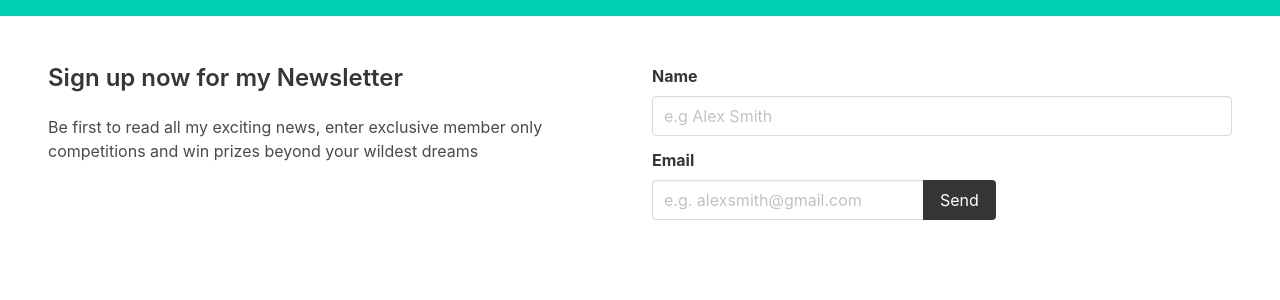
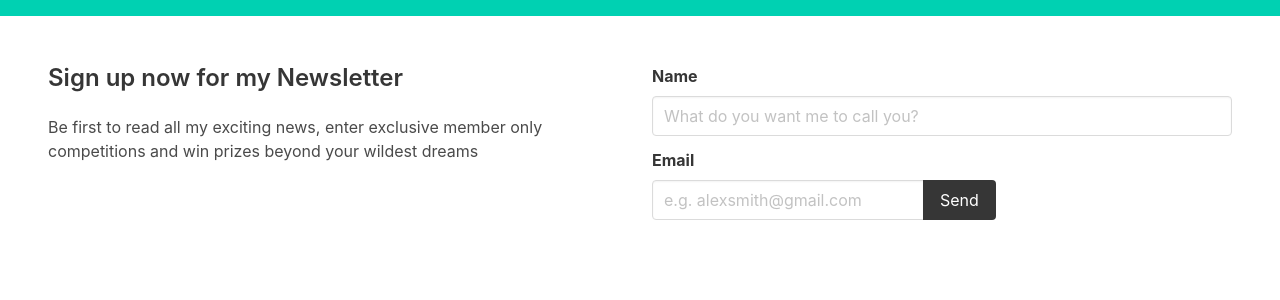
Before and after one commit to KaeSoBu/website, a Jekyll site: the page built from index.html, in a window 1280 px wide. Shown: the part 145-445 px from the top of the page. Built offline with Jekyll 4.4.1, drawn with Linux system fonts in a browser that asks for light colours; a script that is not in the unit is left out.

```diff
--- a/index.html
+++ b/index.html
@@ -14,7 +14,7 @@
       <div class="field">
         <label class="label">Name</label>
         <div class="control">
-          <input class="input" type="text" placeholder="e.g Alex Smith">
+          <input class="input" type="text" placeholder="What do you want me to call you?">
         </div>
       </div>
 
```
